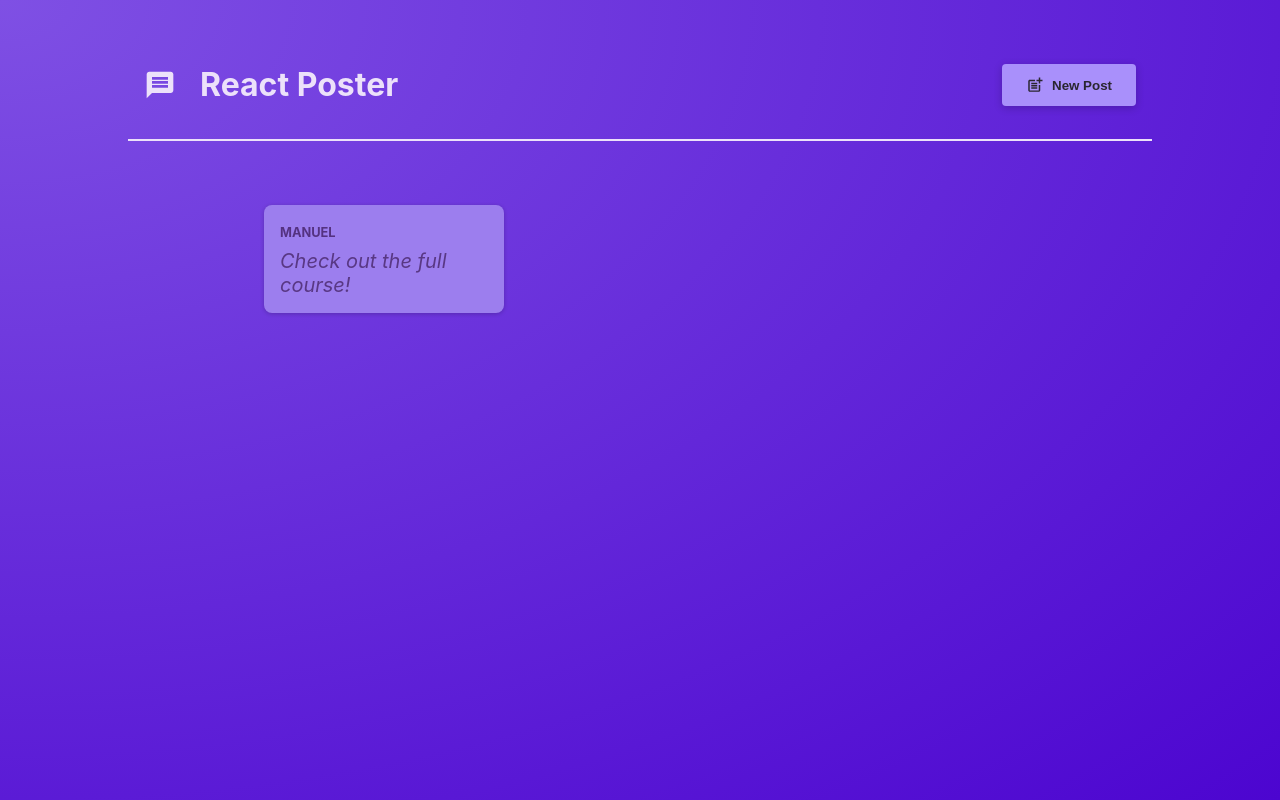
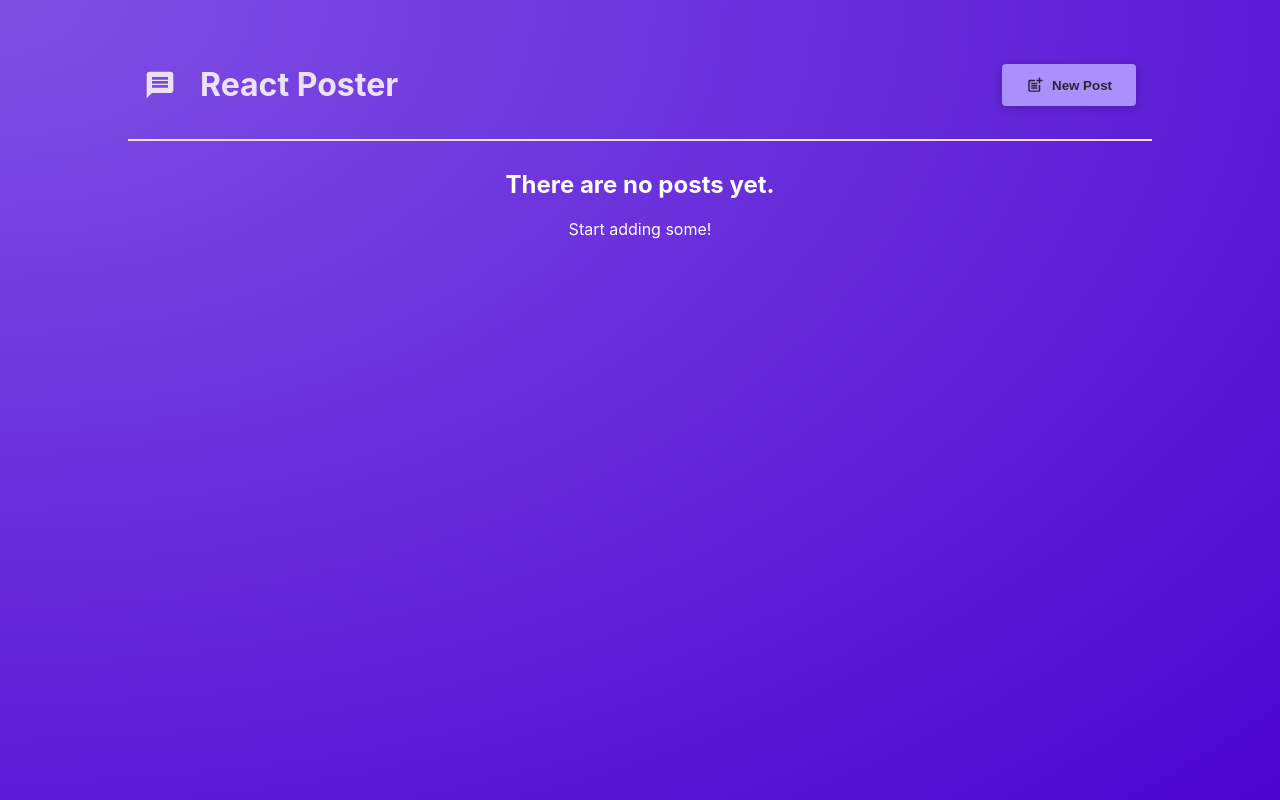
Before and after one commit to LordCracken/React-Crash-Course, a React (Vite) app: page / in a window 1280 px wide. Built offline with nearby package versions, Linux system fonts and the light colour scheme.

Commit message:
feat: output post cards based on posts data
Use posts data to output Post components. Use post body data as key which is not ideal but acceptable for course's purposes. If there are no posts a fallback will be shown.

```diff
--- a/src/components/PostsList.jsx
+++ b/src/components/PostsList.jsx
@@ -19,9 +19,17 @@ function PostsList({isPosting, onStopPosting}) {
           <NewPost onCancel={onStopPosting} onAddPost={addPostHandler} />
         </Modal>
       )}
-      <ul className={classes.posts}>
-        <Post author="Manuel" body="Check out the full course!" />
-      </ul>
+      {posts.length > 0 && (
+        <ul className={classes.posts}>
+          {posts.map(post => <Post key={post.body} author={post.author} body={post.body} />)}
+        </ul>
+      )}
+      {posts.length === 0 && (
+        <div style={{textAlign: 'center', color: '#fff'}}>
+          <h2>There are no posts yet.</h2>
+          <p>Start adding some!</p>
+        </div>
+      )}
     </>
   );
 }
```
